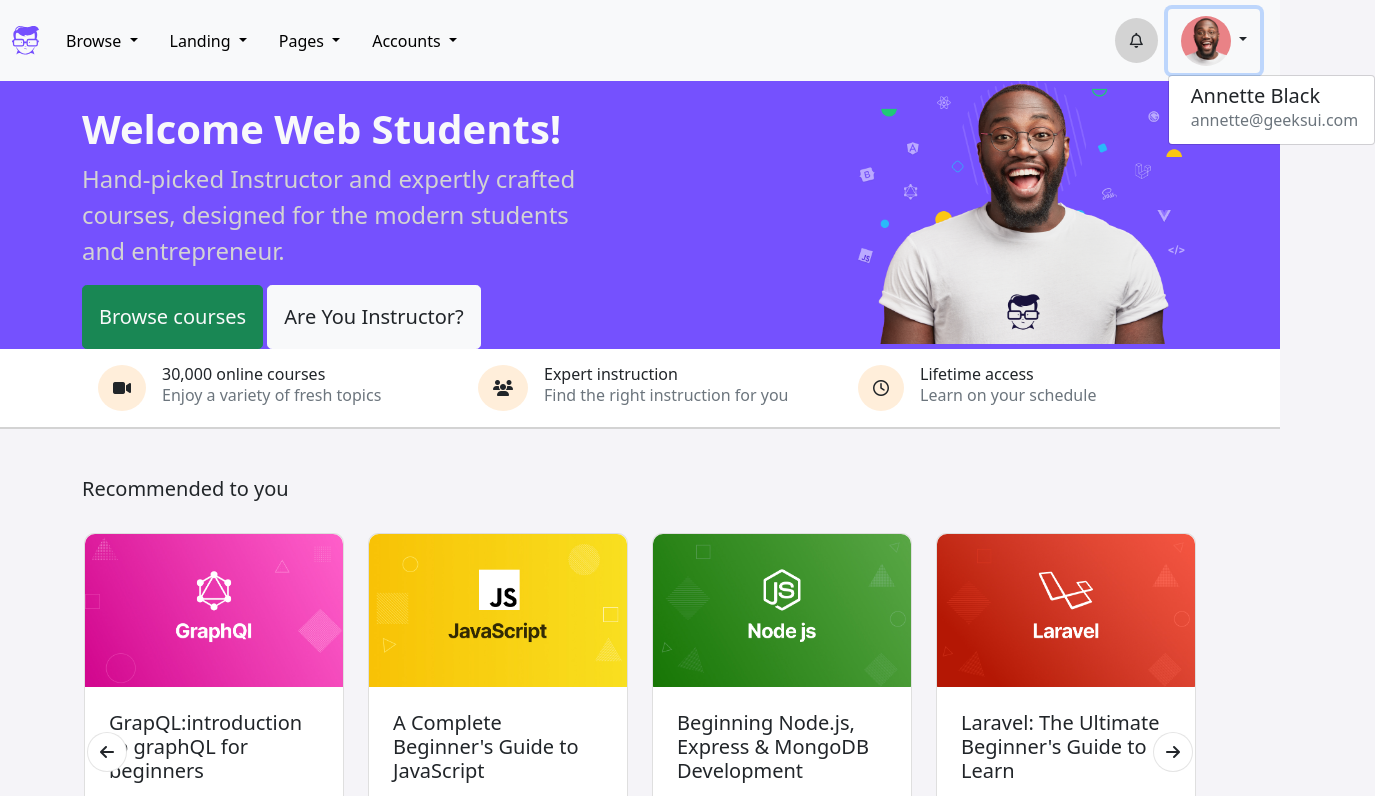
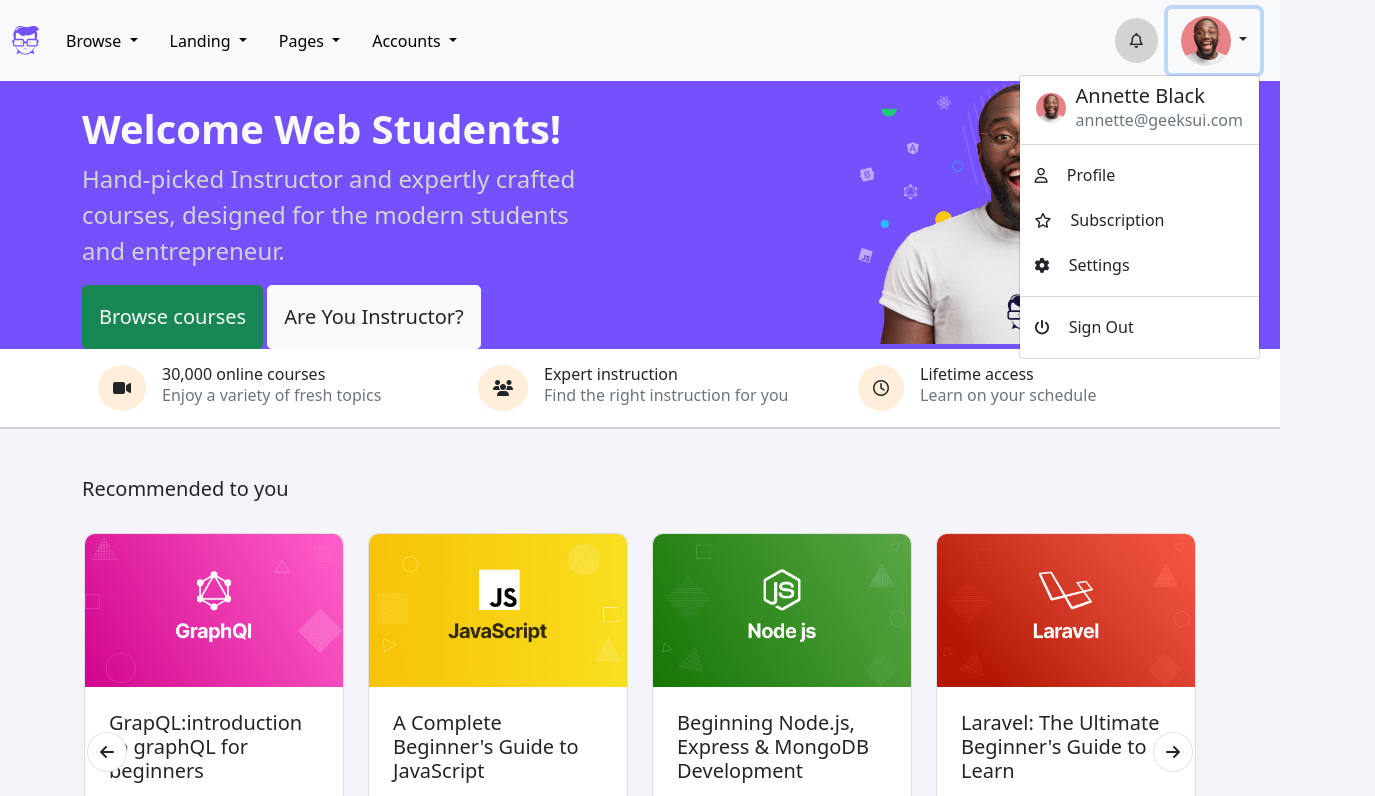
Before and after one commit to Fedix01/compito5mod2, a plain HTML site: page index.html in a window 1280 px wide. Both pictures are taken after a click on the button 1213 px from the left and 40 px from the top of the page. Shown: the top 796 px of the page, 1375 px wide, since content can reach past the window. Drawn offline with nearby package versions, Linux system fonts and the light colour scheme.

Commit message:
added-improvements

```diff
--- a/index.html
+++ b/index.html
@@ -86,16 +86,35 @@
                             <img src="assets/avatar-1.jpg" alt="image">
 
                         </button>
-                        <div class="dropdown-menu" aria-labelledby="dropdownMenuButton1">
-                            <div class="d-flex px-3 pb-1" style="gap: 6px">
-                                <div class="avatar-icon rounded-circle position-relative bg-light mr-2">
-                                    <span class="dot bg-green position-absolute bottom-right"></span>
+                        <div class="dropdown-menu dropdown-menu-end" aria-labelledby="dropdownMenuButton1">
+                            <div class="d-flex px-3 pb-1 justify-content-between align-items-center">
+                                <div>
+                                    <img src="assets/avatar-1.jpg" alt="">
                                 </div>
-                                <div class="avatar-menu-header">
+                                <div class="ml-3">
                                     <h5 class="font-sm mb-0">Annette Black</h5>
                                     <p class="font-sm mb-0 text-muted">annette@geeksui.com</p>
                                 </div>
                             </div>
+                            <div class="dropdown-divider"></div>
+                            <div>
+                                <i class="fa-regular fa-user"></i>
+                                <span>Profile</span>
+                            </div>
+                            <div>
+                                <i class="fa-regular fa-star"></i>
+                                <span>Subscription</span>
+                            </div>
+                            <div>
+                                <i class="fa-solid fa-gear"></i>
+                                <span>Settings</span>
+                            </div>
+                            <div class="dropdown-divider"></div>
+                            <div>
+                                <i class="fa-solid fa-power-off"></i>
+                                <span>Sign Out</span>
+                            </div>
+
                         </div>
                     </div>
             </div>
@@ -419,7 +438,7 @@
                             <span>$750</span>
                         </div>
                     </div>
-                    <div class="card-footer d-flex justify-content-between align-items-center">
+                    <div class="card-footer mt-4 d-flex justify-content-between align-items-center">
                         <div class="align-items-center">
                             <img src="assets/avatar-2.jpg" alt="">
                             <span>April Noms</span>
@@ -596,7 +615,7 @@
     <script src="https://cdn.jsdelivr.net/npm/@popperjs/core@2.9.2/dist/umd/popper.min.js"
         integrity="sha384-IQsoLXl5PILFhosVNubq5LC7Qb9DXgDA9i+tQ8Zj3iwWAwPtgFTxbJ8NT4GN1R8p"
         crossorigin="anonymous"></script>
-        <script src="https://cdn.jsdelivr.net/npm/bootstrap@5.0.2/dist/js/bootstrap.bundle.min.js"></script>
+    <script src="https://cdn.jsdelivr.net/npm/bootstrap@5.0.2/dist/js/bootstrap.bundle.min.js"></script>
     <script src="script.js"></script>
 </body>
 
--- a/style.css
+++ b/style.css
@@ -26,9 +26,23 @@ form img {
     border-radius: 50%;
 }
 
+form .dropdown-menu img {
+    margin-right: 10px;
+}
+
+form .dropdown-menu i {
+    padding: 5px;
+    background-color: white;
+}
+
+.dropdown-menu img {
+    width: 30px;
+}
+
 .container-bg {
     background-color: #7551FE !important;
 }
+
 
 .jumbotron {
     background-color: #7551FE;
```
